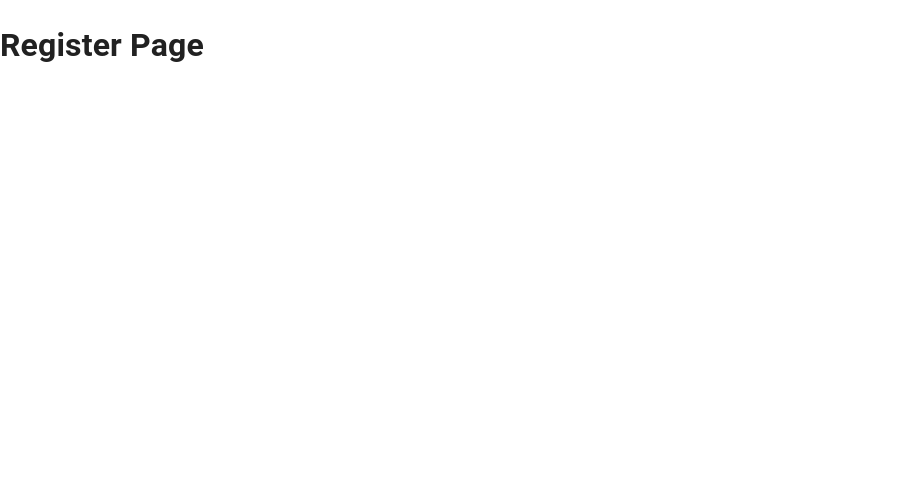
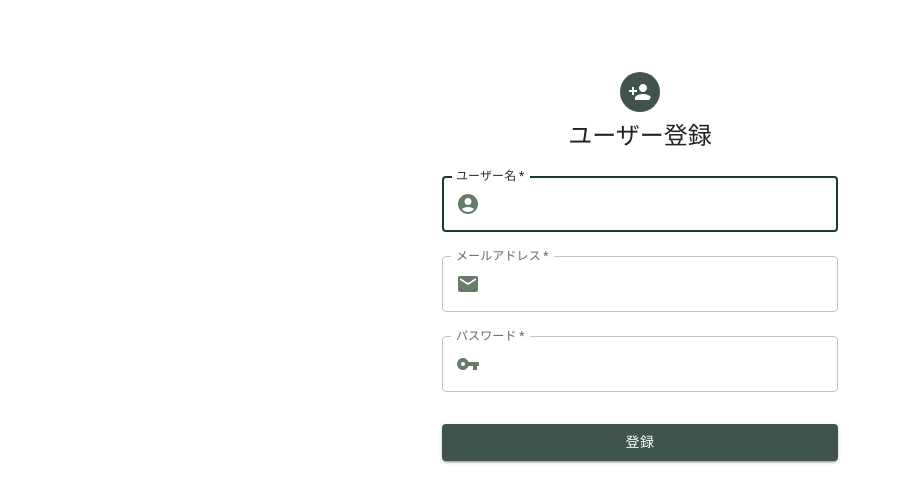
Before and after one commit to ryota-09/easy-todo-app, a React (Vite) app: page /register in a window 1280 px wide. Shown: the top 502 px of the page, without its empty margins (0-900 px from the left). Built offline with nearby package versions, Linux system fonts and the light colour scheme.

Commit message:
feat: 登録ページの雛形作成

```diff
--- a/src/components/page/RegisterPage.tsx
+++ b/src/components/page/RegisterPage.tsx
@@ -1,8 +1,87 @@
-const RegisterPage = () => {
+import React, { useState } from 'react';
+import { TextField, Button, Container, Typography, Box } from '@mui/material';
+import { useNavigate } from 'react-router-dom';
+import PersonAddIcon from '@mui/icons-material/PersonAdd';
+import AccountCircleIcon from '@mui/icons-material/AccountCircle';
+import EmailIcon from '@mui/icons-material/Email';
+import VpnKeyIcon from '@mui/icons-material/VpnKey';
+
+const RegisterPage: React.FC = () => {
+  const [userName, setUserName] = useState('');
+  const [email, setEmail] = useState('');
+  const [password, setPassword] = useState('');
+  const navigate = useNavigate();
+
+  const handleSubmit = (e: React.FormEvent) => {
+    e.preventDefault();
+    // ここでユーザー登録処理を実装
+    console.log('Register:', userName, email, password);
+    navigate('/login');
+  };
+
   return (
-    <div>
-      <h1>Register Page</h1>
-    </div>
+    <Container maxWidth="xs">
+      <Box sx={{ mt: 8, display: 'flex', flexDirection: 'column', alignItems: 'center' }}>
+        <PersonAddIcon sx={{ m: 1, bgcolor: '#40534C', color: 'white', fontSize: 40, p: 1, borderRadius: '50%' }} />
+        <Typography component="h1" variant="h5">
+          ユーザー登録
+        </Typography>
+        <Box component="form" onSubmit={handleSubmit} sx={{ mt: 1 }}>
+          <TextField
+            margin="normal"
+            required
+            fullWidth
+            id="userName"
+            label="ユーザー名"
+            name="userName"
+            autoFocus
+            value={userName}
+            onChange={(e) => setUserName(e.target.value)}
+            InputProps={{
+              startAdornment: <AccountCircleIcon sx={{ color: '#677D6A', mr: 1 }} />,
+            }}
+          />
+          <TextField
+            margin="normal"
+            required
+            fullWidth
+            id="email"
+            label="メールアドレス"
+            name="email"
+            autoComplete="email"
+            value={email}
+            onChange={(e) => setEmail(e.target.value)}
+            InputProps={{
+              startAdornment: <EmailIcon sx={{ color: '#677D6A', mr: 1 }} />,
+            }}
+          />
+          <TextField
+            margin="normal"
+            required
+            fullWidth
+            name="password"
+            label="パスワード"
+            type="password"
+            id="password"
+            autoComplete="new-password"
+            value={password}
+            onChange={(e) => setPassword(e.target.value)}
+            InputProps={{
+              startAdornment: <VpnKeyIcon sx={{ color: '#677D6A', mr: 1 }} />,
+            }}
+          />
+          <Button
+            type="submit"
+            fullWidth
+            variant="contained"
+            sx={{ mt: 3, mb: 2, bgcolor: '#40534C' }}
+          >
+            登録
+          </Button>
+        </Box>
+      </Box>
+    </Container>
   );
-}
+};
+
 export default RegisterPage;
```
